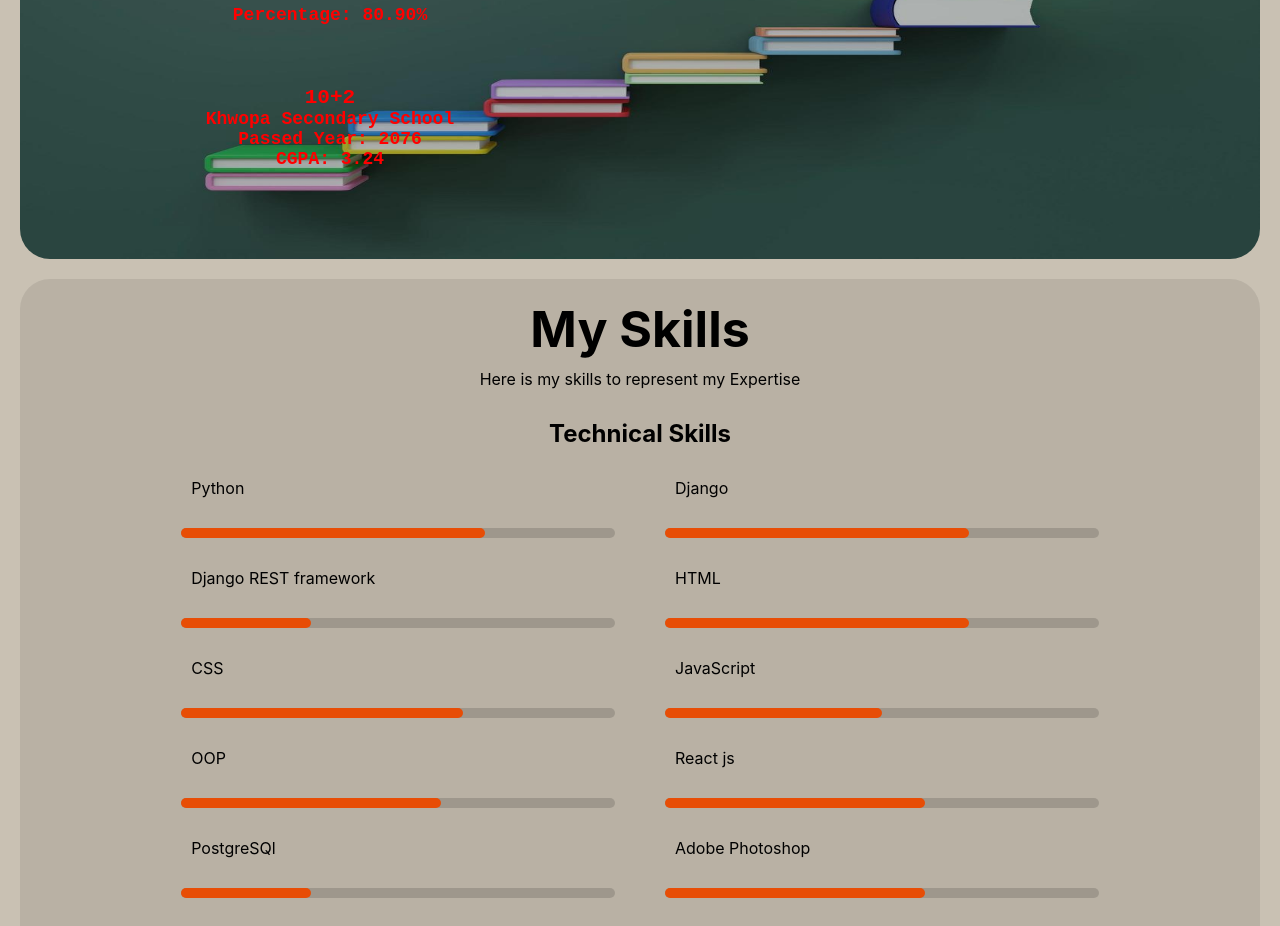
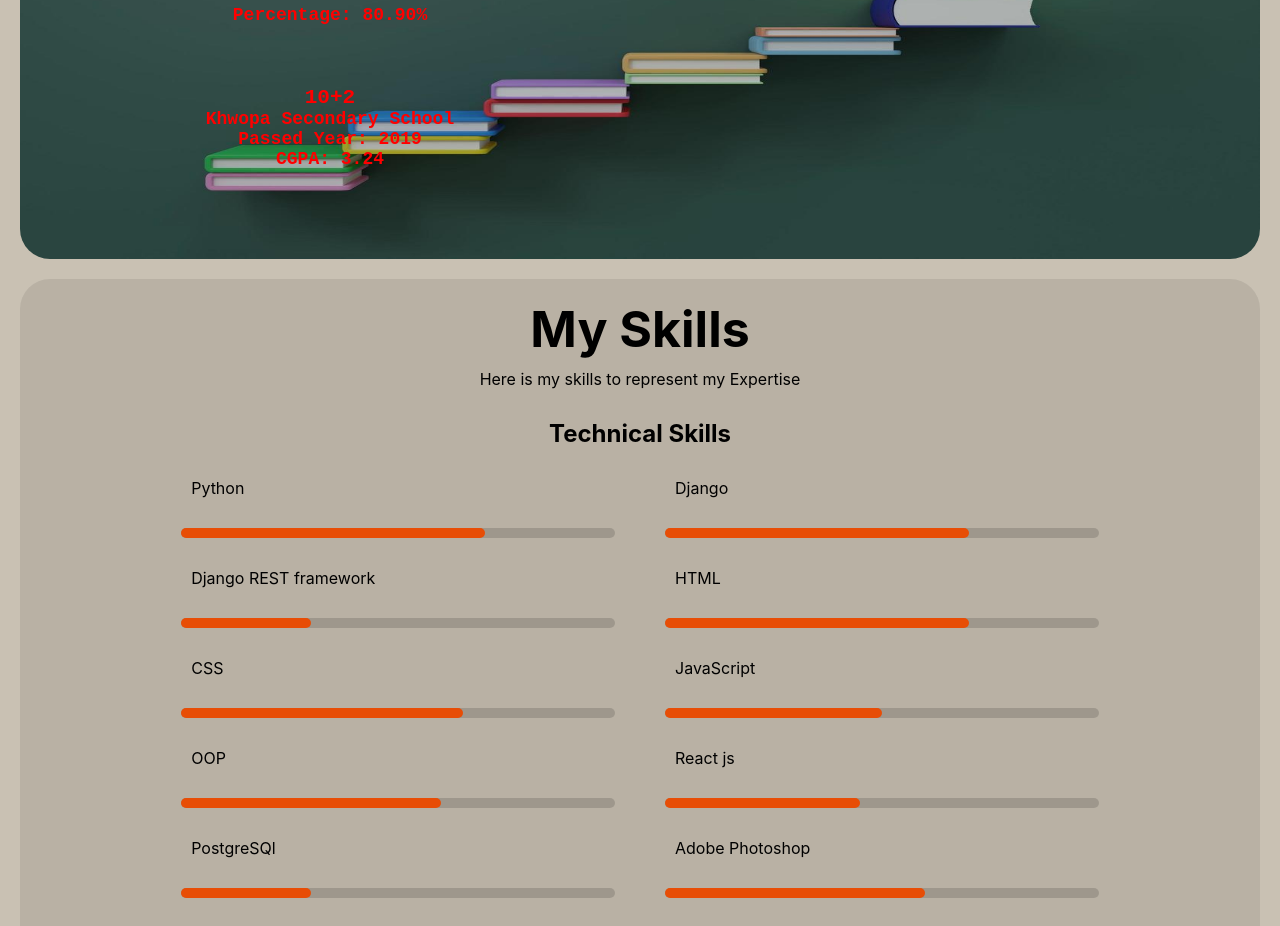
Before and after one commit to Shresthakhya7/Portfolio, a React (Create React App) app: page / in a window 1280 px wide. Shown: the part 1360-2286 px from the top of the page. Built offline with nearby package versions, Linux system fonts and the light colour scheme.

Commit message:
Intro Update

```diff
--- a/src/components/Education.js
+++ b/src/components/Education.js
@@ -21,7 +21,7 @@ const Education = () => {
                 <div className="matrix-cell">
                   <h3>10+2</h3>
                   <p>Khwopa Secondary School</p>
-                  <p>Passed Year: 2076</p>
+                  <p>Passed Year: 2019</p>
                   <p>CGPA: 3.24</p>
                 </div>
               </div>
--- a/src/components/Skills.css
+++ b/src/components/Skills.css
@@ -134,14 +134,14 @@
 }
 
 .skill_bar .bar .react{
-    width: 60%;
+    width: 45%;
     animation: react 5s;
 }
 @keyframes react {
     0%{
         width: 0%;
     }100%{
-        width: 60%;
+        width: 45%;
     }
 }
 
```
